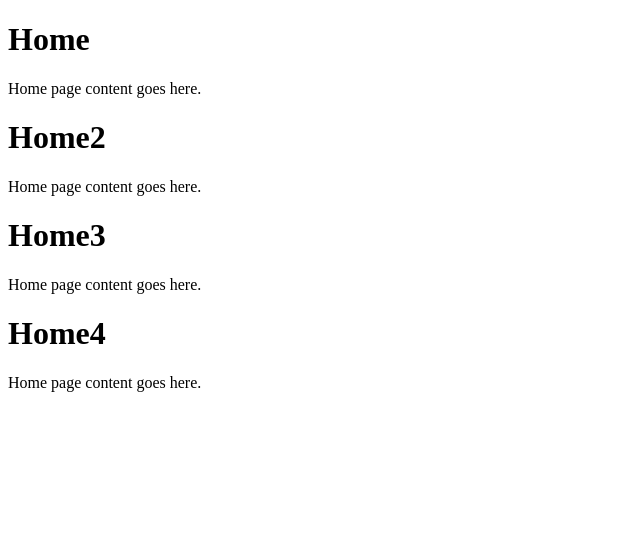
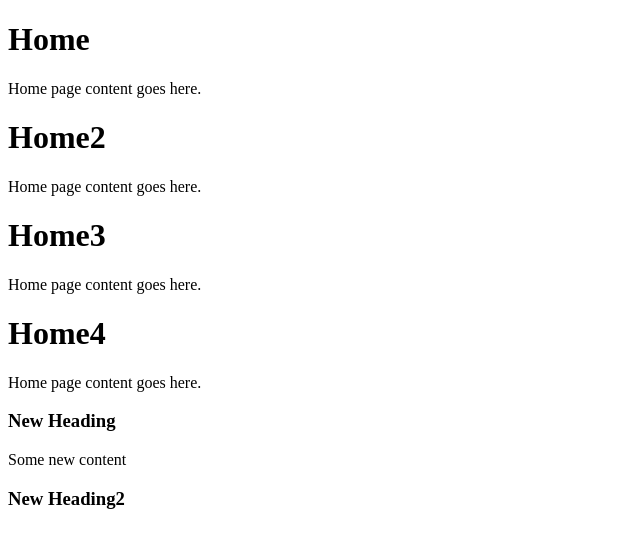
Before and after one commit to ReezmaCader/reez, a plain HTML site: page index.html in a window 1280 px wide. Shown: the whole page, without its empty margins (0-640 px from the left). Drawn offline with Linux system fonts and the light colour scheme.

Commit message:
add more headings

```diff
--- a/index.html
+++ b/index.html
@@ -12,5 +12,8 @@
     <p>Home page content goes here.</p>
     <h1>Home4</h1>
     <p>Home page content goes here.</p>
+    <h3>New Heading</h3>
+    <p>Some new content</p>
+    <h3>New Heading2</h3>
 </body>
 </html>
```
